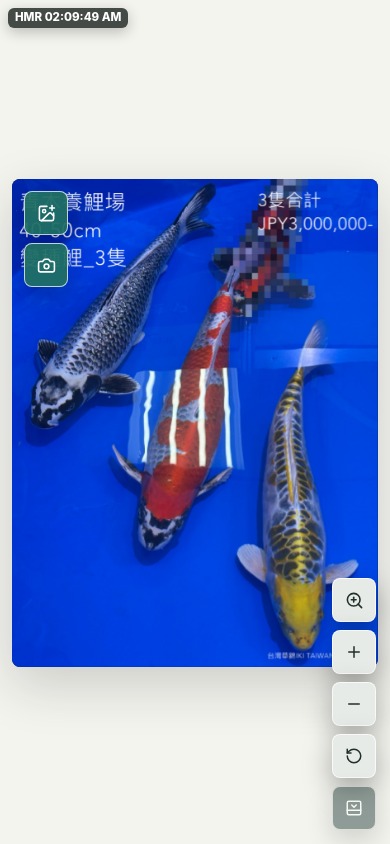
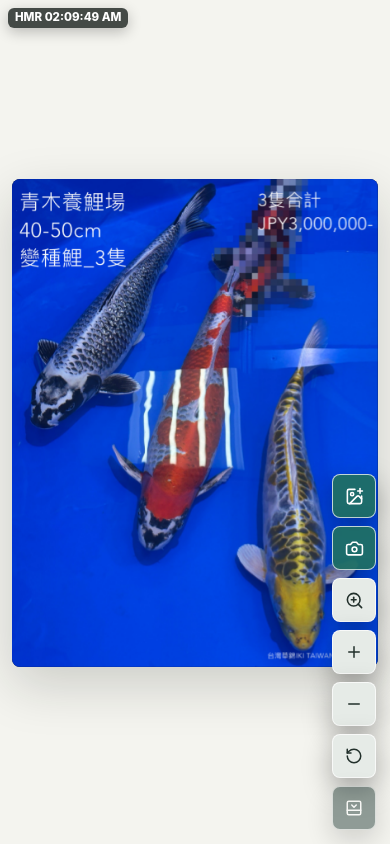
Before and after one commit to gukii/fishCrossTag, a React (Vite) app: page / in a window 390 px wide. Built offline with nearby package versions, Linux system fonts and the light colour scheme.

Commit message:
Optimize controls for portrait mobile

```diff
--- a/src/App.tsx
+++ b/src/App.tsx
@@ -946,17 +946,6 @@ export default function App() {
                 maxHeight: "calc(100svh - 38px)",
               }}
             >
-              <div className="image-source-actions" data-no-draw onPointerDown={(event) => event.stopPropagation()}>
-                <label className="source-action-button" aria-label="Open photo from album">
-                  <input type="file" accept="image/*" onChange={loadImage} />
-                  <ImagePlus size={19} />
-                </label>
-                <label className="source-action-button" aria-label="Take photo with camera">
-                  <input type="file" accept="image/*" capture="environment" onChange={loadImage} />
-                  <Camera size={19} />
-                </label>
-              </div>
-
               <div
                 ref={imageTransformRef}
                 className="image-transform"
@@ -1070,6 +1059,15 @@ export default function App() {
               </div>
 
               <div className="floating-controls" data-no-draw onPointerDown={(event) => event.stopPropagation()}>
+                <label className="source-action-button floating-mode-button" aria-label="Open photo from album">
+                  <input type="file" accept="image/*" onChange={loadImage} />
+                  <ImagePlus size={19} />
+                </label>
+                <label className="source-action-button floating-mode-button" aria-label="Take photo with camera">
+                  <input type="file" accept="image/*" capture="environment" onChange={loadImage} />
+                  <Camera size={19} />
+                </label>
+
                 <Button
                   className="floating-mode-button"
                   size="icon"
--- a/src/styles.css
+++ b/src/styles.css
@@ -86,22 +86,13 @@ h2 {
   line-height: 1.1;
 }
 
-.image-source-actions input,
+.floating-controls input,
 .empty-source-actions input {
   position: absolute;
   inline-size: 1px;
   block-size: 1px;
   opacity: 0;
   pointer-events: none;
-}
-
-.image-source-actions {
-  position: absolute;
-  left: 12px;
-  top: 12px;
-  z-index: 8;
-  display: grid;
-  gap: 8px;
 }
 
 .source-action-button {
@@ -366,6 +357,8 @@ h2 {
   z-index: 30;
   display: grid;
   gap: 8px;
+  max-height: calc(100svh - 28px);
+  overflow: visible;
 }
 
 .floating-mode-button {
```
